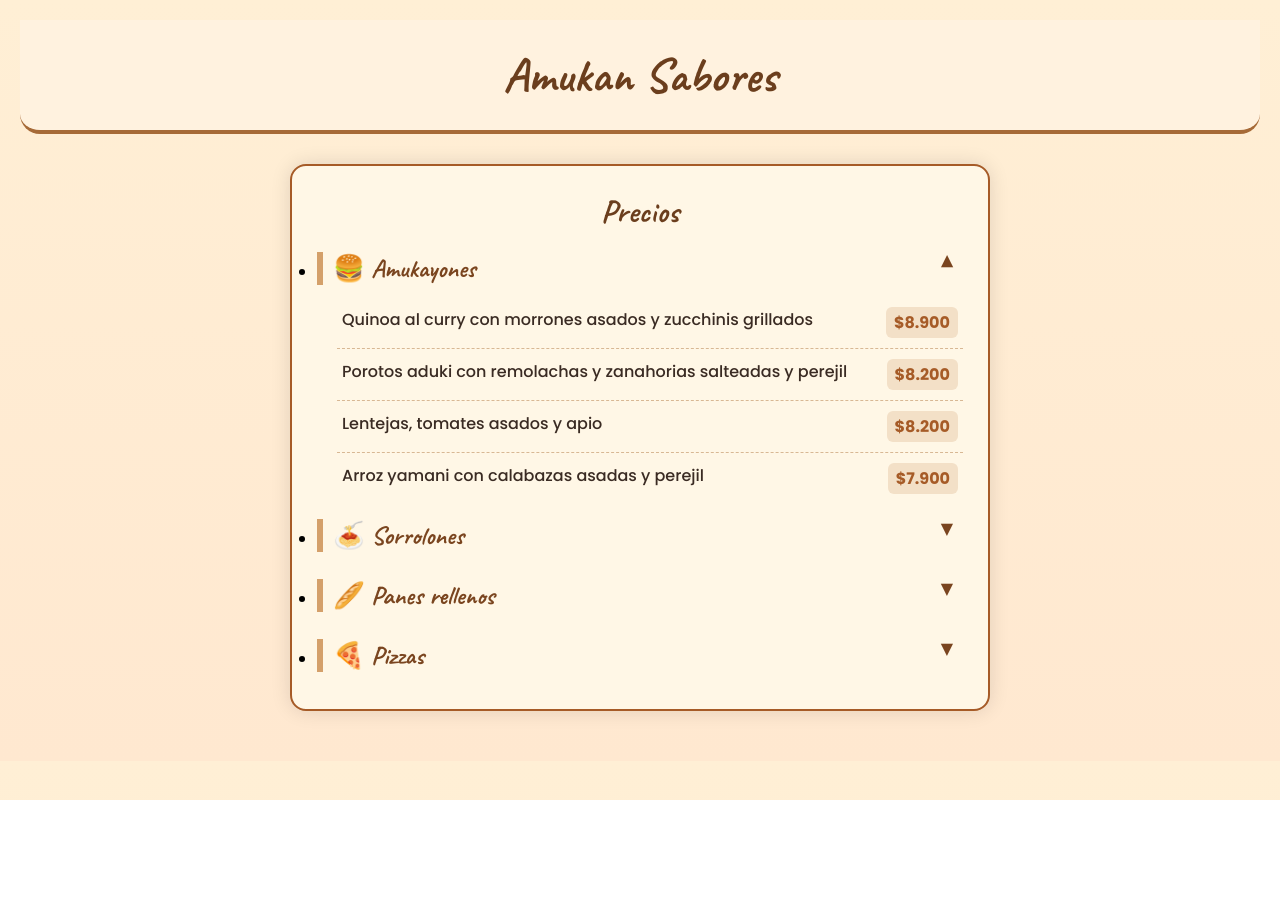
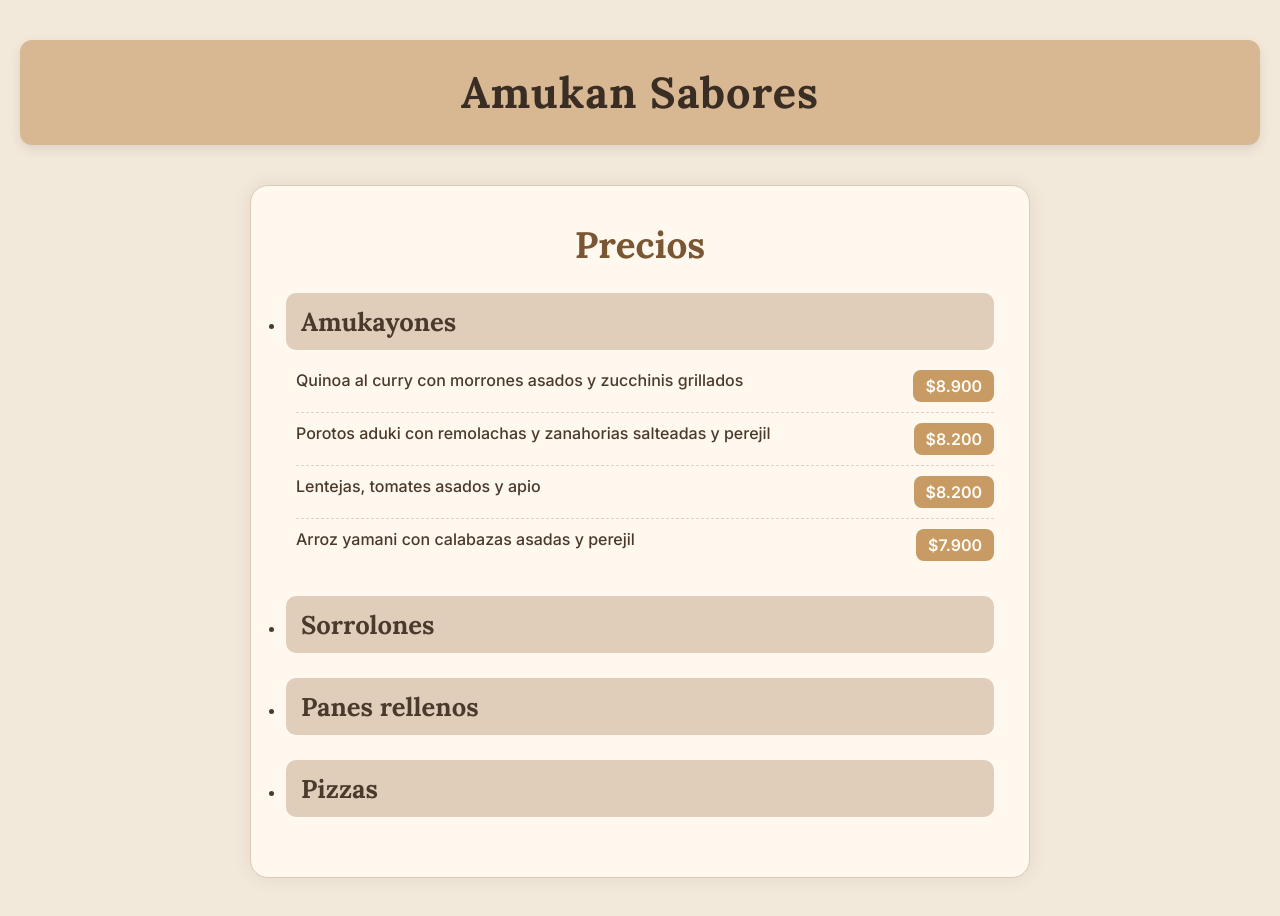
Before and after one commit to aliyamil7/precios-amukan, a plain HTML site: page index.html in a window 1280 px wide. Both pictures are taken after a click on the element "Amukayones". Before the commit the page ends 800 px from the top, so only its background shows below. Drawn offline with Linux system fonts and the light colour scheme.

Commit message:
nuevo estilo de la pagina

```diff
--- a/index.css
+++ b/index.css
@@ -1,5 +1,5 @@
-/* Tipografías artesanales */
-@import url("https://fonts.googleapis.com/css2?family=Caveat:wght@700&family=Poppins:wght@300;500;700&display=swap");
+/* Tipografías cálidas */
+@import url("https://fonts.googleapis.com/css2?family=Lora:wght@500;700&family=Inter:wght@300;500;600&display=swap");
 
 * {
   box-sizing: border-box;
@@ -8,133 +8,102 @@
 }
 
 body {
-  background: linear-gradient(180deg, #ffefd5, #ffe8d0);
-  font-family: "Poppins", sans-serif;
-  padding: 20px;
+  background-color: #f3e9db; /* Fondo cálido */
+  font-family: "Inter", sans-serif;
+  color: #4b3a2b;
+  padding: 40px 20px;
 }
 
+/* HEADER */
 .header {
   text-align: center;
   padding: 25px 0;
-  background-color: rgba(255, 243, 225, 0.8);
-  backdrop-filter: blur(3px);
-  border-bottom: 4px solid #a66a37;
-  border-radius: 0 0 20px 20px;
+  background: #d8b892;
+  border-radius: 12px;
+  box-shadow: 0 4px 12px rgba(0, 0, 0, 0.1);
 }
 
 .header_title {
-  font-family: "Caveat", cursive;
-  font-size: 3rem;
-  color: #6b3e1d;
+  font-family: "Lora", serif;
+  font-size: 2.7rem;
+  color: #3a2d23;
+  letter-spacing: 1px;
 }
 
+/* CONTENEDOR PRINCIPAL */
 .price {
-  max-width: 700px;
-  margin: 30px auto;
-  background: #fff7e6;
-  padding: 25px;
-  border-radius: 16px;
-  box-shadow: 0 0 20px rgba(0, 0, 0, 0.12);
-  border: 2px solid #a65b27;
+  max-width: 780px;
+  margin: 40px auto;
+  background: #fff8ef;
+  padding: 35px;
+  border-radius: 18px;
+  border: 1px solid #dfc9b3;
+  box-shadow: 0 0 20px rgba(0, 0, 0, 0.08);
 }
 
 .price_title {
-  font-size: 2rem;
-  color: #6b3e1d;
   text-align: center;
-  font-family: "Caveat", cursive;
-  margin-bottom: 20px;
+  font-family: "Lora", serif;
+  font-size: 2.3rem;
+  color: #7a5633;
+  margin-bottom: 25px;
 }
 
-/* TITULOS DE CATEGORÍA CON ICONOS */
-.price-item-title {
-  font-size: 1.6rem;
-  color: #7a451f;
-  margin-bottom: 12px;
-  border-left: 6px solid #d4a06a;
-  padding-left: 10px;
-  font-weight: 600;
-  font-family: "Caveat", cursive;
-  cursor: pointer;
-  position: relative;
-  transition: color 0.2s ease;
+/* CATEGORÍAS */
+.price_list_item {
+  margin-bottom: 25px;
 }
 
-.price_list_item:nth-child(1) .price-item-title::before {
-  content: "🍔 ";
-}
-.price_list_item:nth-child(2) .price-item-title::before {
-  content: "🍝 ";
-}
-.price_list_item:nth-child(3) .price-item-title::before {
-  content: "🥖 ";
-}
-.price_list_item:nth-child(4) .price-item-title::before {
-  content: "🍕 ";
+.price-item-title {
+  font-family: "Lora", serif;
+  font-size: 1.6rem;
+  font-weight: 600;
+  color: #4b3a2b;
+  cursor: pointer;
+  background: #e0ceba;
+  padding: 12px 15px;
+  border-radius: 10px;
+  transition: 0.3s ease;
 }
 
-/* Flecha animada */
-.price-item-title::after {
-  content: "▼";
-  position: absolute;
-  right: 10px;
-  font-size: 1rem;
-  transition: transform 0.3s ease;
+.price-item-title:hover {
+  background: #d1b89a;
 }
 
-.price-item-title.open::after {
-  transform: rotate(-180deg);
+/* SUBLISTA DE PRODUCTOS */
+.price-item-sublist {
+  display: none;
+  list-style: none;
+  margin-left: 10px;
+  padding-top: 10px;
 }
 
-/* Listas plegables animadas */
-.price-item-sublist {
-  list-style: none;
-  margin-bottom: 15px;
-  margin-left: 20px;
-  max-height: 0;
-  overflow: hidden;
-  opacity: 0;
-  transition: max-height 0.35s ease, opacity 0.35s ease;
-}
-
-.price-item-sublist.active {
-  max-height: 800px;
-  opacity: 1;
-}
-
-/* Items */
 .price-item-text {
-  font-size: 1rem;
-  color: #3a2b23;
+  padding: 10px 0;
+  border-bottom: 1px dashed rgba(0, 0, 0, 0.15);
   display: flex;
   justify-content: space-between;
-  padding: 10px 5px;
-  border-bottom: 1px dashed #d8b894;
-  transition: background 0.25s ease;
-}
-
-.price-item-text:hover {
-  background-color: rgba(255, 237, 211, 0.7);
-  border-radius: 6px;
+  font-size: 1rem;
 }
 
 .price-item-text:last-child {
   border-bottom: none;
 }
 
+/* PRECIO */
 .price-value {
   font-weight: 700;
-  color: #a65b27;
-  background: #f3e0c7;
-  padding: 3px 8px;
-  border-radius: 6px;
+  background: #c79b63;
+  color: #fffdf8;
+  padding: 6px 12px;
+  border-radius: 8px;
 }
 
 /* RESPONSIVE */
-@media (max-width: 480px) {
+@media (max-width: 500px) {
   .price-item-text {
     flex-direction: column;
-    gap: 4px;
+    gap: 5px;
   }
   .price-value {
     align-self: flex-end;
--- a/index.html
+++ b/index.html
@@ -109,6 +109,47 @@
 
         <li class="price_list_item">
           <h3 class="price-item-title">Pizzas</h3>
+          <ul class="price-item-sublist">
+            <li class="price-item-text">
+              Muzarella con aceite de albahaca y aceitunas negras
+              <span class="price-value">$13.500</span>
+            </li>
+            <li class="price-item-text">
+              Cherrys, pesto de rucula, cebolla morada y muzarella
+              <span class="price-value">$17.500</span>
+            </li>
+            <li class="price-item-text">
+              Cherrys, reggianito, albahaca y muzarella
+              <span class="price-value">$17.500</span>
+            </li>
+            <li class="price-item-text">
+              Mix de cebolla a la plancheta, reggianito, aceitunas negras y
+              muzarella
+              <span class="price-value">$18.000</span>
+            </li>
+            <li class="price-item-text">
+              Brocolis salteados en soja, tomates secos hidratados, parmesano y
+              muzarella
+              <span class="price-value">$18.000</span>
+            </li>
+            <li class="price-item-text">
+              Peras, roquefort y castañas de caju tostadas con muzarella
+              <span class="price-value">$18.500</span>
+            </li>
+            <li class="price-item-text">
+              Higos en almibar con roquefort, nueces tostadas y muzarella
+              <span class="price-value">$19.800</span>
+            </li>
+            <li class="price-item-text">
+              Tomates cherrys, champigñones y portobelos marinados en soja,
+              verdeo y muzarella
+              <span class="price-value">$19.800</span>
+            </li>
+            <li class="price-item-text">
+              Esparragos y muzarella
+              <span class="price-value">$19.800</span>
+            </li>
+          </ul>
         </li>
       </ul>
     </section>
--- a/index.js
+++ b/index.js
@@ -1,7 +1,9 @@
-document.querySelectorAll(".price-item-title").forEach((title) => {
+const titles = document.querySelectorAll(".price-item-title");
+
+titles.forEach((title) => {
   title.addEventListener("click", () => {
     const sublist = title.nextElementSibling;
-    sublist?.classList.toggle("active");
-    title.classList.toggle("open");
+    sublist.style.display =
+      sublist.style.display === "block" ? "none" : "block";
   });
 });
```
